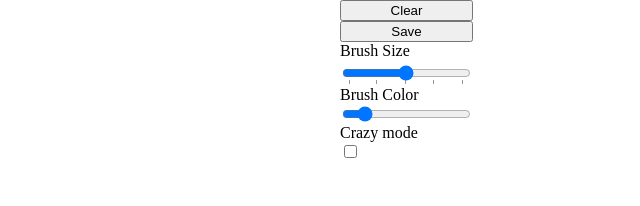
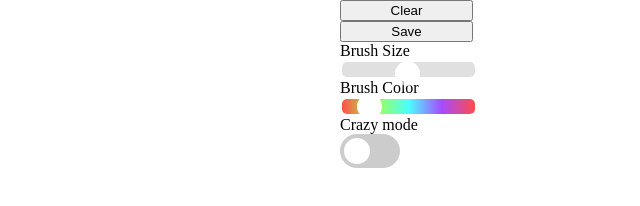
Before and after one commit to baschtl/html-draw, a React app: page / in a window 1280 px wide. Shown: the whole page, without its empty margins (640-1280 px from the left). Built offline with nearby package versions, Linux system fonts and the light colour scheme.

Commit message:
Adds styles.

```diff
--- a/src/index.css
+++ b/src/index.css
@@ -11,3 +11,102 @@ html, body {
   display: flex;
   flex-direction: column;
 }
+
+/* Slider */
+.slider {
+  appearance: none;
+  width: 100%;
+  height: 15px;
+  border-radius: 5px;
+  background: #d3d3d3;
+  outline: none;
+  opacity: 0.7;
+  -webkit-transition: .2s;
+  transition: opacity .2s;
+}
+
+.slider:hover {
+  opacity: 1;
+}
+
+.slider::-webkit-slider-thumb {
+  -webkit-appearance: none;
+  appearance: none;
+  width: 25px;
+  height: 25px;
+  border-radius: 50%;
+  background: #ffffff;
+  cursor: pointer;
+}
+
+.slider::-moz-range-thumb {
+  width: 25px;
+  height: 25px;
+  border-radius: 50%;
+  background: #ffffff;
+  cursor: pointer;
+}
+
+#colorSlider {
+  background: linear-gradient(to right, hsl(1, 100%, 50%), hsl(90, 100%, 50%), hsl(180, 100%, 50%), hsl(270, 100%, 50%), hsl(360, 100%, 50%));
+}
+
+/* Toggle switch */
+.switch {
+  position: relative;
+  display: inline-block;
+  width: 60px;
+  height: 34px;
+}
+
+.switch input {
+  opacity: 0;
+  width: 0;
+  height: 0;
+}
+
+.toggle {
+  position: absolute;
+  cursor: pointer;
+  top: 0;
+  left: 0;
+  right: 0;
+  bottom: 0;
+  background-color: #ccc;
+  -webkit-transition: .4s;
+  transition: .4s;
+}
+
+.toggle:before {
+  position: absolute;
+  content: "";
+  height: 26px;
+  width: 26px;
+  left: 4px;
+  bottom: 4px;
+  background-color: white;
+  -webkit-transition: .4s;
+  transition: .4s;
+}
+
+input:checked + .toggle {
+  background-color: #2196F3;
+}
+
+input:focus + .toggle {
+  box-shadow: 0 0 1px #2196F3;
+}
+
+input:checked + .toggle:before {
+  -webkit-transform: translateX(26px);
+  -ms-transform: translateX(26px);
+  transform: translateX(26px);
+}
+
+.toggle.round {
+  border-radius: 34px;
+}
+
+.toggle.round:before {
+  border-radius: 50%;
+}
```
